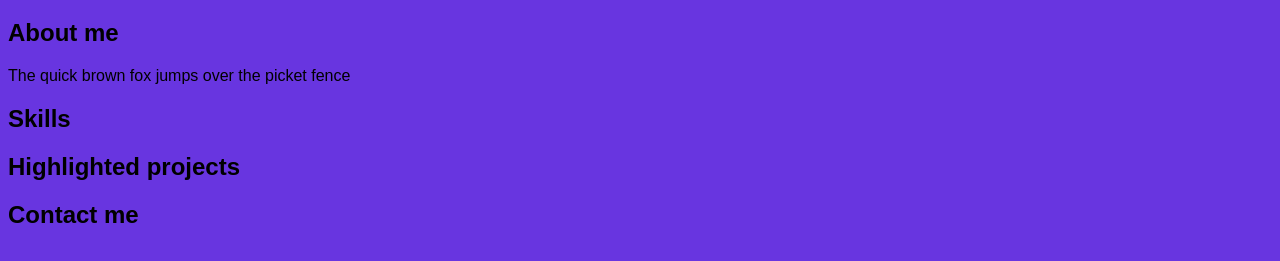
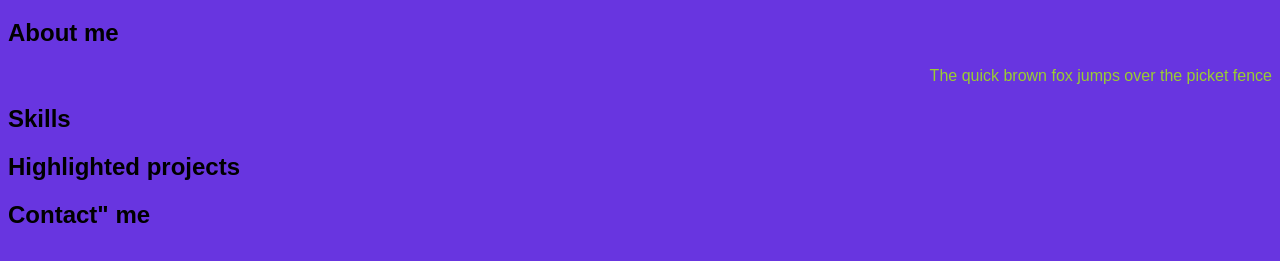
Before and after one commit to josh024/josh024.github.io, a plain HTML site: page index.html in a window 1280 px wide. Shown: the part 61-322 px from the top of the page. Drawn offline with Linux system fonts and the light colour scheme.

Commit message:
quotation change

```diff
--- a/index.html
+++ b/index.html
@@ -8,17 +8,17 @@
         <h1>Joshua Coleman</h1>
         <p></p>
         <h2>About me</h2>
-        <div class=“about”>
+        <div class="about">
             <p>The quick brown fox jumps over the picket fence</p>
         </div>
 
         <h2>Skills</h2>
-        <div class=“skills”></div>
+        <div class="skills"></div>
 
         <h2>Highlighted projects</h2>
-        <div class=“projects”></div>
+        <div class="projects"></div>
 
-        <h2>Contact me</h2>
-        <div class=“contact”></div>
+        <h2>Contact" me</h2>
+        <div class="contact"></div>
     </body>
 </html>
```
